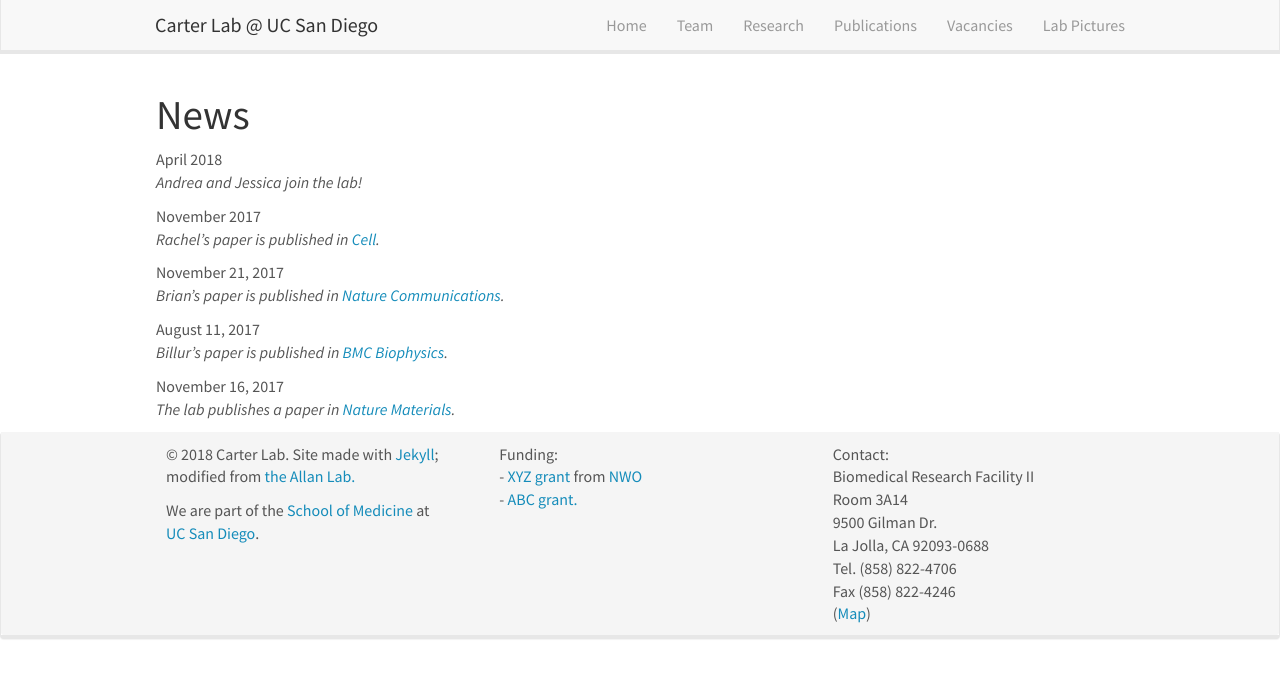
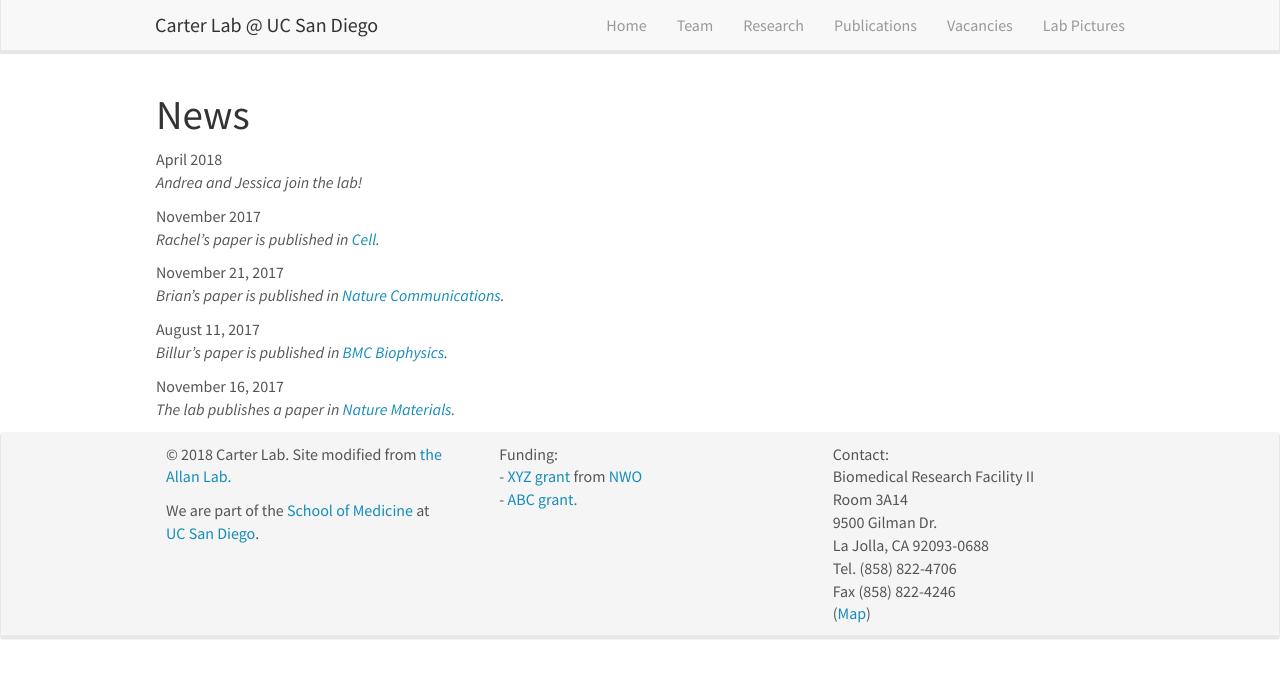
Before and after one commit to carterlabtemp/carterlabtemp.github.io, a Jekyll site: the page built from _pages/allnews.md, in a window 1280 px wide. Shown: the top 678 px of the page. Built offline with Jekyll 4.4.1, drawn with Linux system fonts in a browser that asks for light colours; nearby versions of some CDN libraries.

Commit message:
Update footer.html

```diff
--- a/_includes/footer.html
+++ b/_includes/footer.html
@@ -4,7 +4,7 @@
 	  <div class="row">
 		<div class="col-sm-4">
 
-		  <p>&copy 2018 Carter Lab. Site made with <a href="https://jekyllrb.com">Jekyll</a>; modified from <a href="http://www.allanlab.org">the Allan Lab.</a></p>
+		  <p>&copy 2018 Carter Lab. Site modified from <a href="http://www.allanlab.org">the Allan Lab.</a></p>
               <p>We are part of the <a href="https://medschool.ucsd.edu/Pages/default.aspx">School of Medicine</a> at <a href="https://ucsd.edu">UC San Diego</a>.</p>
 
 
```
